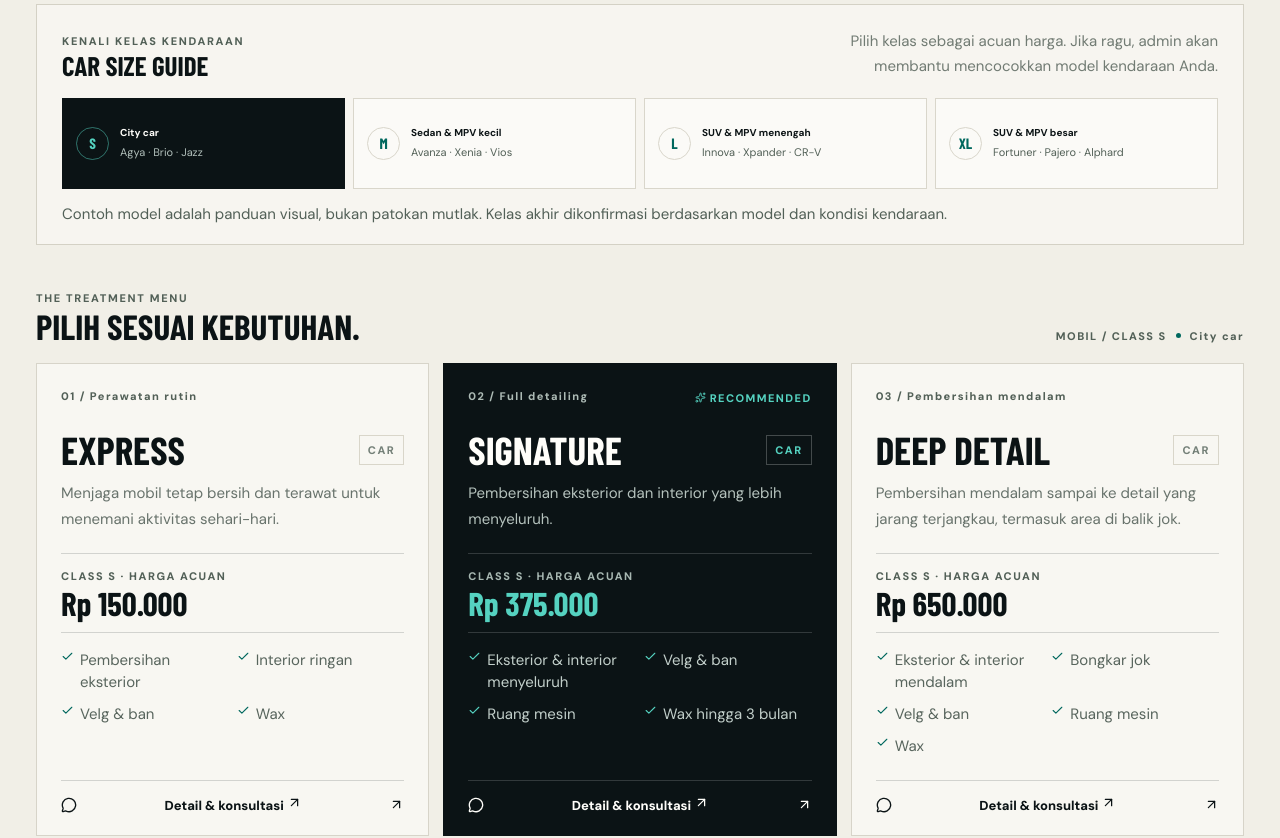
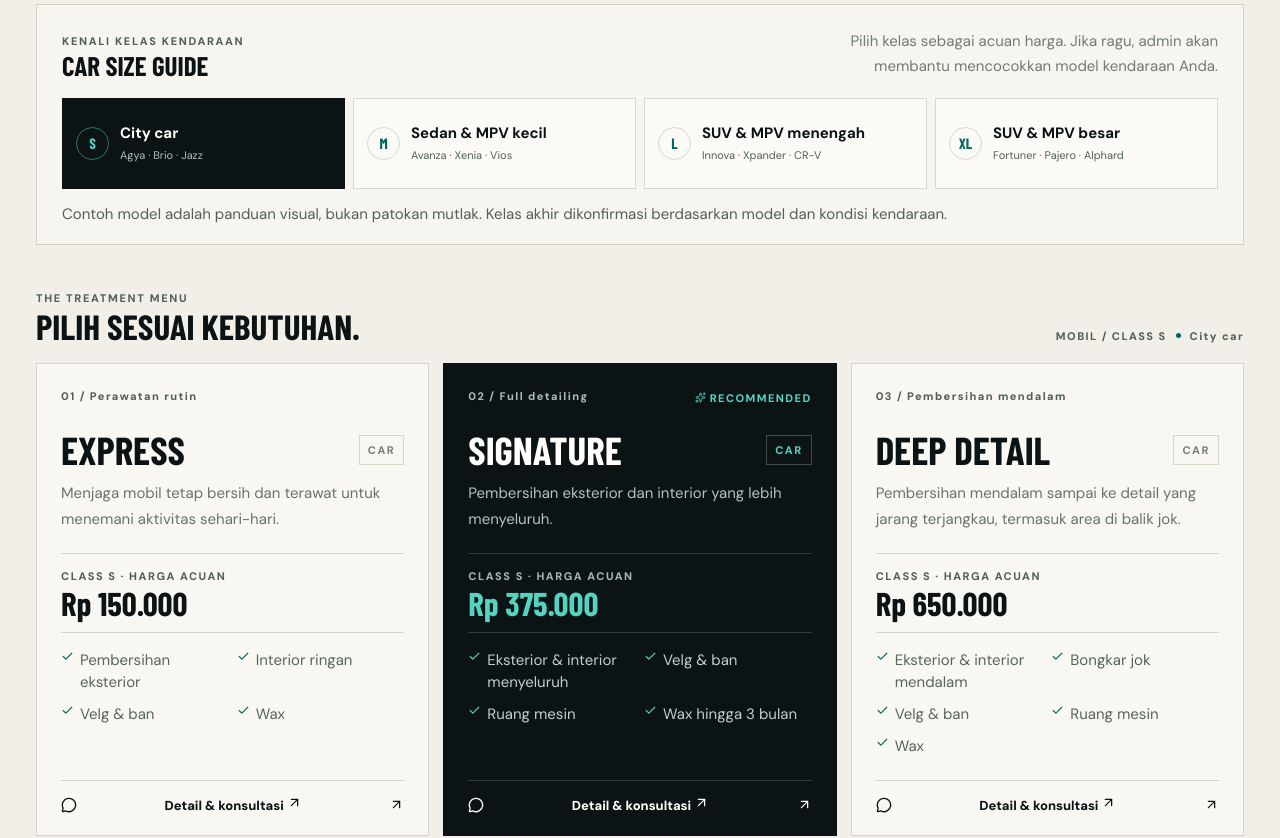
Before and after one commit to kannaryukkei/ai-operated-web-studio, a React (Vite) app in the folder blueprints/starter/template-kit/starter/: page / in a window 1280 px wide. Shown: the part 1180-2018 px from the top of the page. Built offline with nearby package versions, Linux system fonts and the light colour scheme; a web font is replaced by a local one.

Commit message:
style: raise interactive item labels and light-section metadata

```diff
--- a/blueprints/starter/template-kit/starter/src/styles.css
+++ b/blueprints/starter/template-kit/starter/src/styles.css
@@ -640,6 +640,7 @@ main label:not([data-studio-type]),
 main summary:not([data-studio-type]),
 main .care-finder-note,
 main .finder-needs button > span,
+main .class-option strong,
 main .finder-needs button small,
 .site-footer p {
   font-size: 15px !important;
@@ -658,6 +659,7 @@ main .additional-link,
 }
 main small,
 main .eyebrow:not(.eyebrow--light),
+main .eyebrow--light,
 main .micro-label,
 main .hero-kicker,
 main .hero-aside-eyebrow,
```
